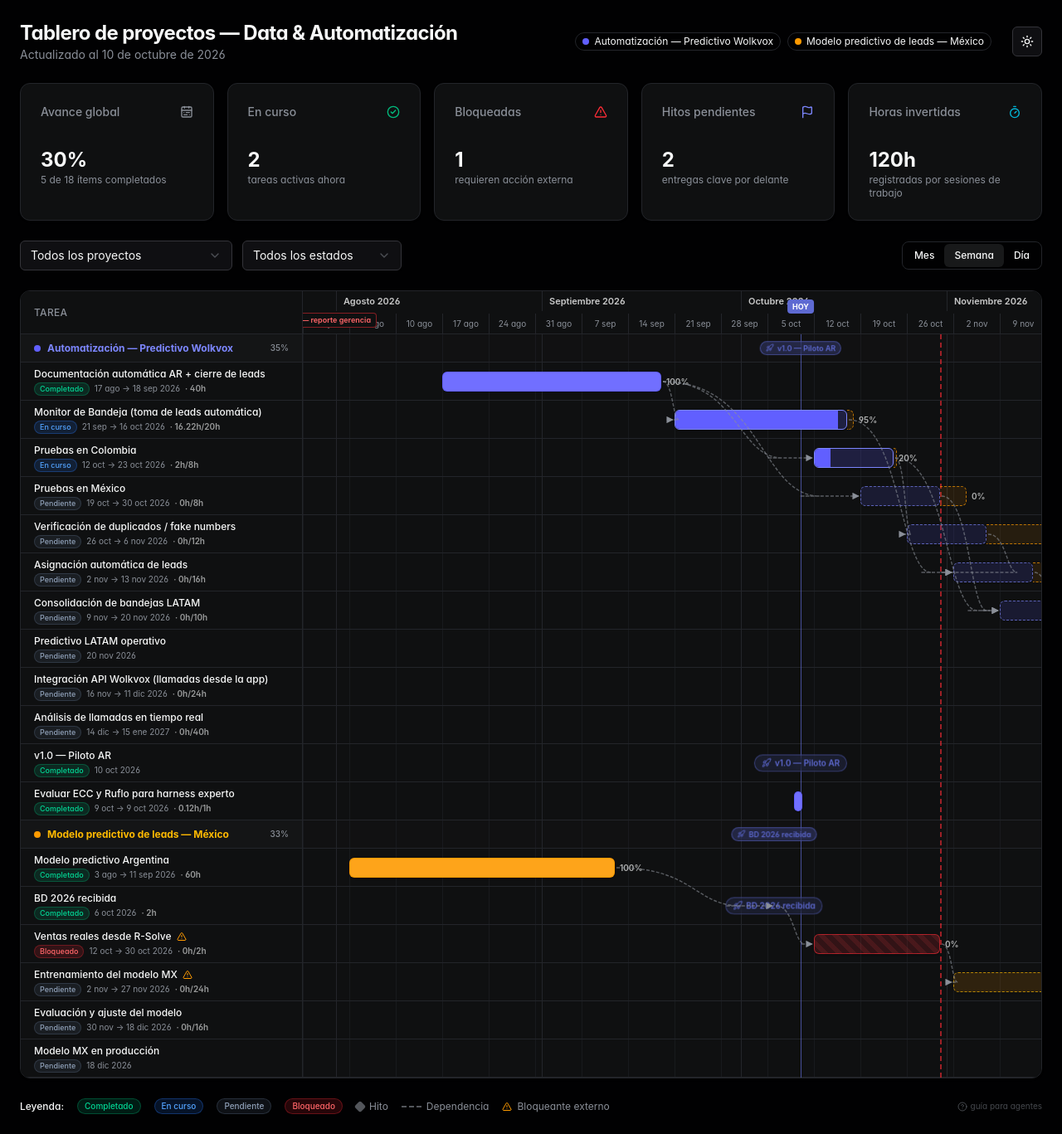
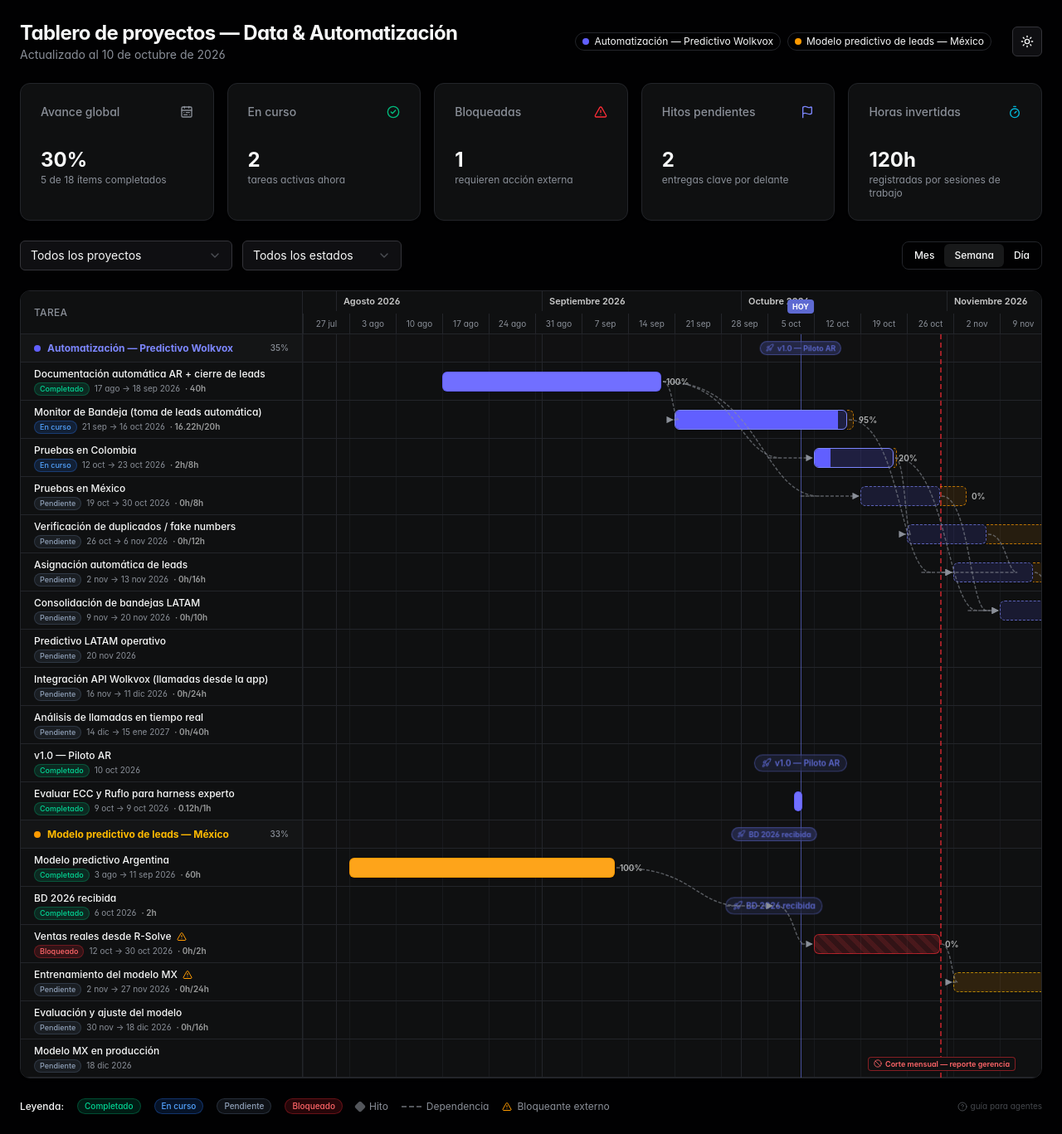
Before and after one commit to Automotive-industry/automatic-grantt, a React (Vite) app: page / in a window 1280 px wide. Shown: the whole page at 83% size. Built offline with nearby package versions, Linux system fonts and the light colour scheme.

Commit message:
Letrero de stopper anclado a la base de la linea

```diff
--- a/src/components/GanttChart.tsx
+++ b/src/components/GanttChart.tsx
@@ -139,25 +139,7 @@
                 hoy
               </span>
             )}
-            {/* carteles de stoppers/markers */}
-            {markers.map((m) => {
-              const mx = dayToX(m.date, timeline.start, pxPerDay)
-              if (mx < 0 || mx > timelineW) return null
-              return (
-                <Tooltip key={m.id}>
-                  <TooltipTrigger asChild>
-                    <span className="absolute top-[26px] z-10 flex -translate-x-1/2 cursor-default items-center gap-1 whitespace-nowrap rounded border border-red-500/50 bg-card px-1.5 py-px text-[9px] font-semibold text-red-400">
-                      <Ban className="size-2.5" />
-                      {m.label}
-                    </span>
-                  </TooltipTrigger>
-                  <TooltipContent side="bottom">
-                    {m.label} —{" "}
-                    {format(parseISO(m.date), "d MMM yyyy", { locale: es })}
-                  </TooltipContent>
-                </Tooltip>
-              )
-            })}
+            {/* carteles de stoppers/markers van abajo, en la línea */}
           </div>
         </div>
 
@@ -188,7 +170,7 @@
                 style={{ left: todayX }}
               />
             )}
-            {/* stoppers — solo la línea; el letrero va en el header */}
+            {/* stoppers — línea punteada + letrero en la base */}
             {markers.map((m) => {
               const mx = dayToX(m.date, timeline.start, pxPerDay)
               if (mx < 0 || mx > timelineW) return null
@@ -197,7 +179,20 @@
                   key={m.id}
                   className="absolute inset-y-0 z-[15] border-l-2 border-dashed border-red-500/60"
                   style={{ left: mx }}
-                />
+                >
+                  <Tooltip>
+                    <TooltipTrigger asChild>
+                      <span className="pointer-events-auto absolute bottom-2 left-0 flex -translate-x-1/2 cursor-default items-center gap-1 whitespace-nowrap rounded border border-red-500/50 bg-card px-1.5 py-px text-[9px] font-semibold text-red-400 shadow-sm">
+                        <Ban className="size-2.5" />
+                        {m.label}
+                      </span>
+                    </TooltipTrigger>
+                    <TooltipContent side="top">
+                      {m.label} —{" "}
+                      {format(parseISO(m.date), "d MMM yyyy", { locale: es })}
+                    </TooltipContent>
+                  </Tooltip>
+                </div>
               )
             })}
           </div>
```
